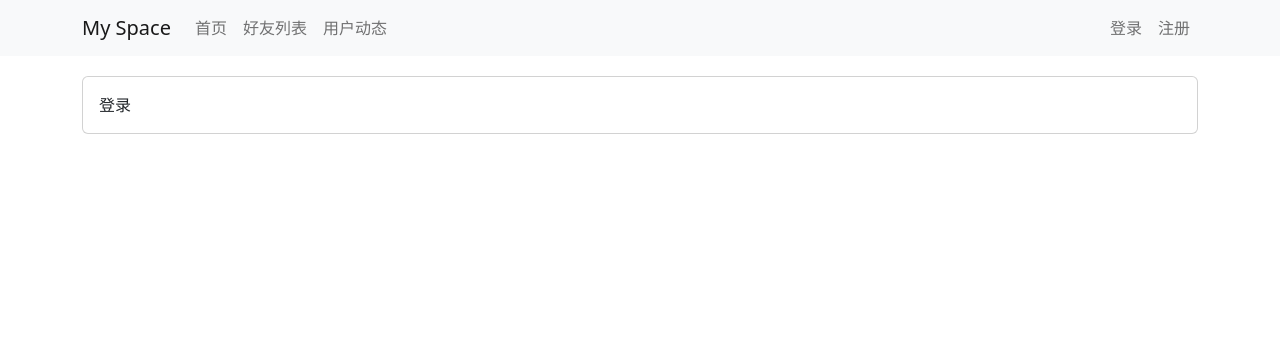
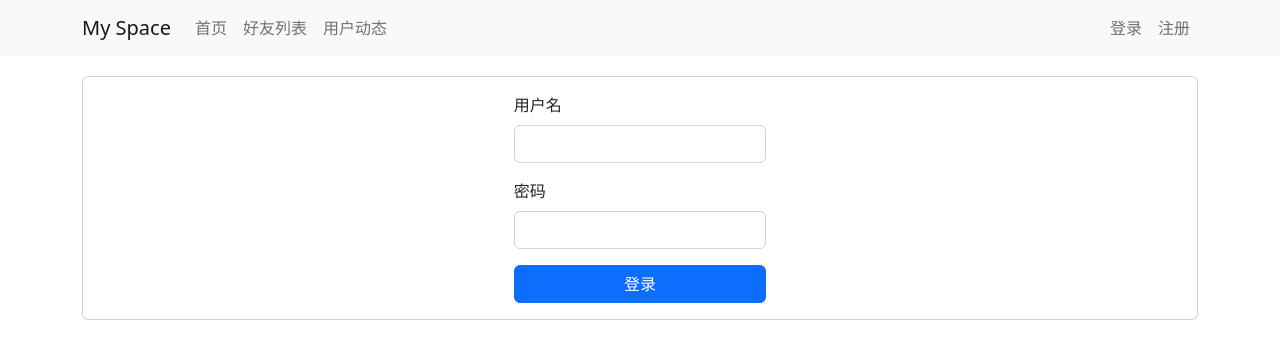
Before and after one commit to uperbilite/vue-start-proj, a Vue app: page /login in a window 1280 px wide. Shown: the top 358 px of the page. Built offline with nearby package versions, Linux system fonts and the light colour scheme.

Commit message:
add login view

```diff
--- a/src/components/NavBar.vue
+++ b/src/components/NavBar.vue
@@ -14,7 +14,7 @@
           <router-link class="nav-link" :to="{name: 'userlist'}">好友列表</router-link>
         </li>
         <li class="nav-item">
-          <router-link class="nav-link" :to="{name: 'userprofile'}">用户动态</router-link>
+          <router-link class="nav-link" :to="{name: 'userprofile', params: {userId: 2}}">用户动态</router-link>
         </li>
       </ul>
       <ul class="navbar-nav">
--- a/src/router/index.js
+++ b/src/router/index.js
@@ -18,7 +18,7 @@
     component: UserListView
   },
   {
-    path: '/userprofile',
+    path: '/userprofile/:userId',
     name: 'userprofile',
     component: UserProfileView
   },
--- a/src/views/HomeView.vue
+++ b/src/views/HomeView.vue
@@ -15,5 +15,5 @@
 }
 </script>
 
-<style scope>
+<style scoped>
 </style>
--- a/src/views/LoginView.vue
+++ b/src/views/LoginView.vue
@@ -1,19 +1,46 @@
 <template>
     <ContentBase>
-        登录
+        <div class="row justify-content-md-center">
+            <div class="col-3">
+                <form>
+                    <div class="mb-3">
+                        <label for="username" class="form-label">用户名</label>
+                        <input v-mod="username" type="text" class="form-control" id="username">
+                    </div>
+                    <div class="mb-3">
+                        <label for="password" class="form-label">密码</label>
+                        <input v-mod="password" type="password" class="form-control" id="password">
+                    </div>
+                    <button type="submit" class="btn btn-primary">登录</button>
+                </form>
+            </div>
+        </div>
     </ContentBase>
 </template>
 
 <script>
 import ContentBase from '@/components/ContentBase.vue';
+import { ref } from 'vue';
 
 export default {
     name: 'LoginView',
     components: {
         ContentBase,
+    },
+    setup() {
+        let username = ref('');
+        let password = ref('');
+
+        return {
+            username,
+            password,
+        }
     }
 }
 </script>
 
-<style scope>
+<style scoped>
+button {
+    width: 100%;
+}
 </style>
--- a/src/views/NotFoundView.vue
+++ b/src/views/NotFoundView.vue
@@ -15,5 +15,5 @@
 }
 </script>
 
-<style scope>
+<style scoped>
 </style>
--- a/src/views/RegisterView.vue
+++ b/src/views/RegisterView.vue
@@ -15,5 +15,5 @@
 }
 </script>
 
-<style scope>
+<style scoped>
 </style>
--- a/src/views/UserListView.vue
+++ b/src/views/UserListView.vue
@@ -44,7 +44,7 @@
 }
 </script>
 
-<style scope>
+<style scoped>
 img {
     border-radius: 50%;
 }
--- a/src/views/UserProfileView.vue
+++ b/src/views/UserProfileView.vue
@@ -18,6 +18,7 @@
 import UserProfilePosts from '@/components/UserProfilePosts.vue';
 import UserProfileWrite from '@/components/UserProfileWrite.vue';
 import { reactive } from 'vue';
+import { useRoute } from 'vue-router';
 
 export default {
     name: 'UserProfileView',
@@ -28,6 +29,10 @@
         UserProfileWrite,
     },
     setup() {
+        const route = useRoute();
+        const userId = route.params.userId;
+        console.log(userId);
+
         const user = reactive({
             id: 1,
             username: "uperbilite",
@@ -90,6 +95,6 @@
 }
 </script>
 
-<style scope>
+<style scoped>
 
 </style>
```
